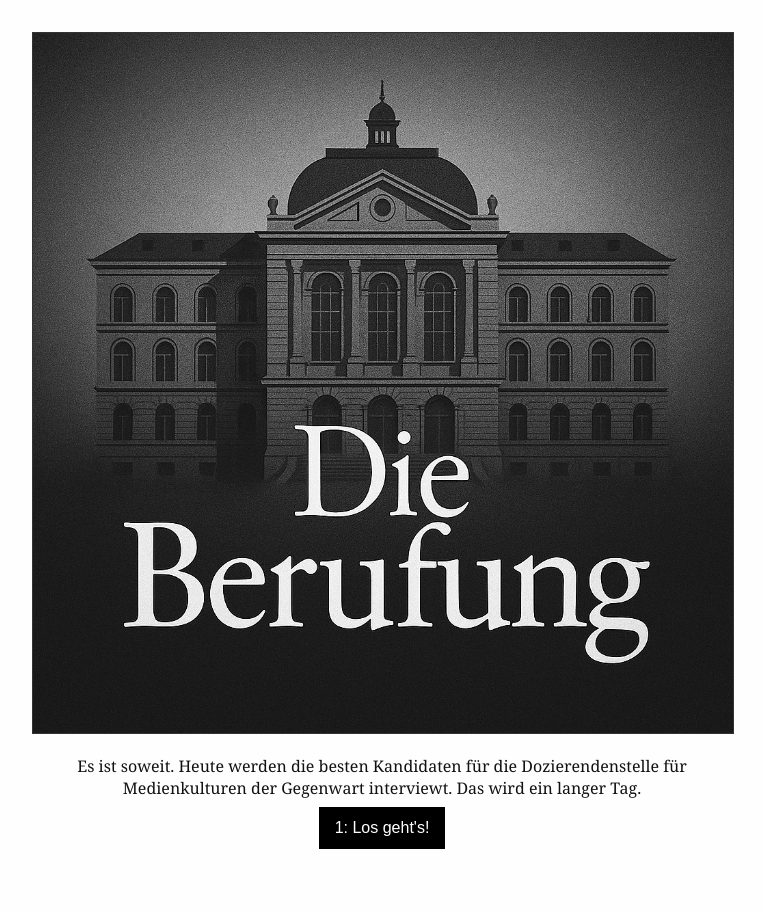
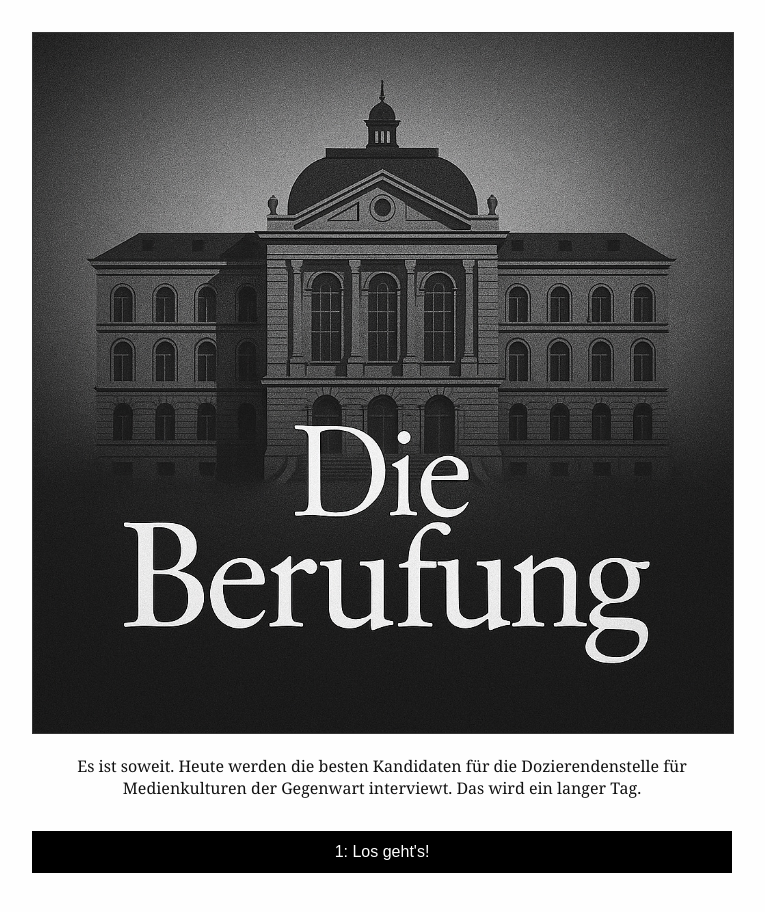
Before and after one commit to bodomrocks/die-berufung, a plain HTML site: page index.html in a window 1280 px wide. Shown: the whole page, without its empty margins (258-1023 px from the left). Before the commit the page ends 889 px from the top, so only its background shows below. Drawn offline with Linux system fonts and the light colour scheme.

Commit message:
Add files via upload

```diff
--- a/index.html
+++ b/index.html
@@ -27,8 +27,10 @@
     }
     .choice {
       display: block;
-      margin: 0.5em auto;
-      padding: 0.75em 1em;
+      width: 100%;
+      max-width: 100%;
+      margin: 1em auto;
+      padding: 0.75em 2em;
       background: #000;
       color: #fff;
       border: none;
@@ -43,14 +45,14 @@
 <body>
   <div id="game-container">
     <img id="image" src="" alt="" />
-    <div id="text"></div>
+    <div id="text" style="padding-bottom: 1em"></div>
     <div id="choices"></div>
   </div>
   <script>
     const passages =
 {
   "Spielbeginn": {
-    "text": "Es ist soweit. Heute werden die besten Kandidaten für die Dozierendenstelle für Medienkulturen der Gegenwart interviewt. Das wird ein langer Tag.",
+    "text": "Es ist soweit. Heute werden die besten Kandidaten für die Dozierendenstelle für Medienkulturen der Gegenwart interviewt. Das wird ein langer Tag.\n",
     "img": "splashscreen.jpg",
     "choices": [
       {
@@ -60,11 +62,11 @@
     ]
   },
   "Intro 1": {
-    "text": "Die Kommission tagt im Sitzungssaal der Philosophisch-historischen Fakultät. Auf dem Tisch: ein hoher Stapel exzellenter Bewerbungen. Doch zuoberst ein QR-Code. Was ist das denn?",
+    "text": "Die Kommission tagt im Sitzungssaal der Philosophisch-historischen Fakultät. Auf dem Tisch: ein hoher Stapel exzellenter Bewerbungen. Doch zuoberst ein QR-Code. Was ist das denn?\n",
     "img": "01_kommission.jpg",
     "choices": [
       {
-        "text": "1: Scanne den Code.",
+        "text": "1: Scanne den Code",
         "next": "Erscheinung 1"
       },
       {
@@ -74,17 +76,17 @@
     ]
   },
   "Intro 2": {
-    "text": "Du greifst nach dem nächsten Dossier, doch da ertönt es aus dem Kreis der Kolleg*innen: \"Warte, ich bin neugierig. Scanne den Code. Was soll schon passieren?\"",
+    "text": "Du greifst nach dem nächsten Dossier, doch da ertönt es aus dem Kreis der Kolleg*innen: \"Warte, ich bin neugierig. Scanne den Code. Was soll schon passieren?\"\n",
     "img": "01_kommission.jpg",
     "choices": [
       {
-        "text": "1: Scanne den Code.",
+        "text": "1: Scanne den Code",
         "next": "Erscheinung 1"
       }
     ]
   },
   "Erscheinung 1": {
-    "text": "Kaum ist der Code gescannt, manifestiert sich eine eindrückliche Figur. Fast zwei Meter gross, von gewinnendem Charme und natürlicher Schönheit. \n\n\"Grüessech, sehr geehrte Kommission. Dr. Bojan Peric ist der Name.\" \n\nEin Raunen geht durch den Raum.\n\nNachdem der erste Schock abgeklungen ist, folgt die erste zögerliche Frage:",
+    "text": "Kaum ist der Code gescannt, manifestiert sich eine eindrückliche Figur. Fast zwei Meter gross, von gewinnendem Charme und natürlicher Schönheit. \n\n\"Grüessech, sehr geehrte Kommission. Dr. Bojan Peric ist der Name.\" \n\nEin Raunen geht durch den Raum.\n\nNachdem der erste Schock abgeklungen ist, folgt die erste zögerliche Frage:\n",
     "img": "02_auftritt.jpg",
     "choices": [
       {
@@ -102,7 +104,7 @@
     ]
   },
   "Erscheinung 2": {
-    "text": "\"Wozu forschen Sie?\"\n\n\"Meine Dissertation behandelt digital-interaktive Narrative und ihre Verfremdungseffekte. Ich frage: Wie erzählen digital-interaktive Werke? Und hat das künstlerische Qualität?\"",
+    "text": "\"Wozu forschen Sie?\"\n\n\"Meine Dissertation behandelt digital-interaktive Narrative und ihre Verfremdungseffekte. Ich frage: Wie erzählen digital-interaktive Werke? Und hat das künstlerische Qualität?\"\n",
     "img": "02_auftritt.jpg",
     "choices": [
       {
@@ -138,7 +140,7 @@
     ]
   },
   "Erscheinung 4": {
-    "text": "\"Nun sagt, wie haltet Ihr's mit den digitalen Medien?\", fragt jemand, vermutlich Gretchen.\n\n\"Ich baue digitale Textkorpora, analysiere Diskurse computergestützt und beginne im Herbst einen CAS in Natural Language Processing – an Ihrer Uni. Und ja – ich habe mich sogar zum Grafikdesigner ausbilden lassen, um visuelle Ausdrucksformen auch praktisch zu verstehen.\"",
+    "text": "\"Nun sagt, wie habt Ihr's mit den digitalen Medien?\", fragt jemand, vermutlich Margarete.\n\n\"Ich baue digitale Textkorpora, analysiere Diskurse computergestützt und beginne im Herbst einen CAS in Natural Language Processing – an Ihrer Uni. Und ja – ich habe mich sogar zum Grafikdesigner ausbilden lassen, um visuelle Ausdrucksformen auch praktisch zu verstehen.\"",
     "img": "02_auftritt.jpg",
     "choices": [
       {
```
